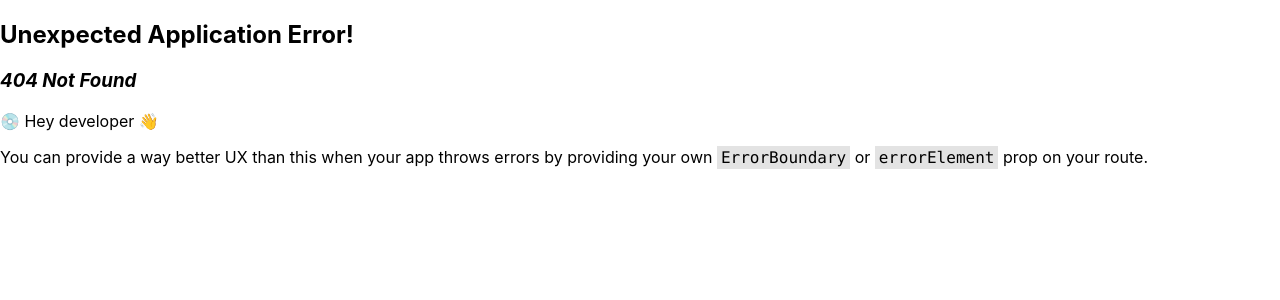
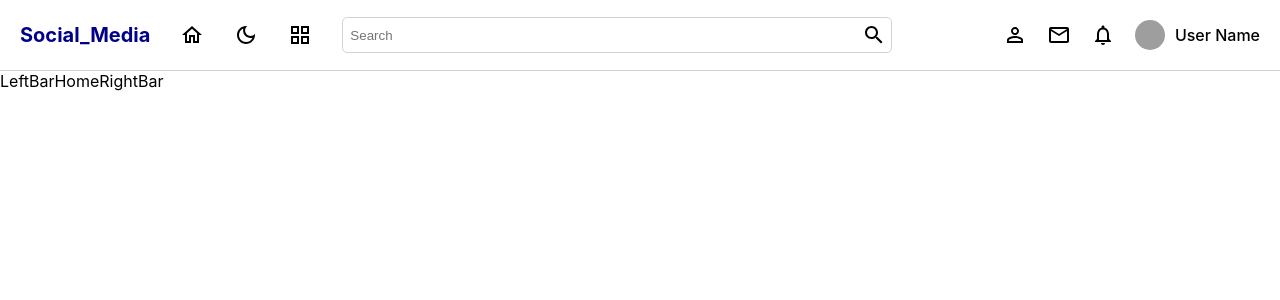
Before and after one commit to Pankaj-Jogale/sma-frontend, a React (Create React App) app: page / in a window 1280 px wide. Before the commit this address had no page. Shown: the top 300 px of the page. Built offline with nearby package versions, Linux system fonts and the light colour scheme; grey boxes are pictures that could not be loaded.

Commit message:
navbar-design

```diff
--- a/package.json
+++ b/package.json
@@ -3,6 +3,10 @@
   "version": "0.1.0",
   "private": true,
   "dependencies": {
+    "@emotion/react": "^11.10.6",
+    "@emotion/styled": "^11.10.6",
+    "@mui/icons-material": "^5.11.9",
+    "@mui/material": "^5.11.10",
     "@testing-library/jest-dom": "^5.16.5",
     "@testing-library/react": "^13.4.0",
     "@testing-library/user-event": "^13.5.0",
--- a/src/App.js
+++ b/src/App.js
@@ -1,13 +1,61 @@
 import "./App.css";
 import Login from "./pages/login/Login";
 import Register from "./pages/register/Register";
-import { createBrowserRouter, RouterProvider, Route } from "react-router-dom";
+import {
+  createBrowserRouter,
+  RouterProvider,
+  Route,
+  Outlet,
+  Navigate,
+} from "react-router-dom";
+import Navbar from "./components/navbar/Navbar";
+import LeftBar from "./components/leftBar/LeftBar";
+import RightBar from "./components/rightBar/RightBar";
+
+import Home from "./pages/home/Home";
+import Profile from "./pages/profile/Profile";
 
 function App() {
-  const Layout = () => {
-    return <div></div>;
+  const currentUser = true;
+  function Layout() {
+    return (
+      <div>
+        <Navbar />
+        <div style={{ display: "flex" }}>
+          <LeftBar />
+          <Outlet />
+          <RightBar />
+        </div>
+      </div>
+    );
+  }
+
+  const ProtectedRoute = ({ children }) => {
+    if (!currentUser) {
+      return <Navigate to="/login" />;
+    }
+
+    return children;
   };
   const router = createBrowserRouter([
+    {
+      path: "/",
+      element: (
+        <ProtectedRoute>
+          <Layout />
+        </ProtectedRoute>
+      ),
+      children: [
+        {
+          path: "/",
+          element: <Home />,
+        },
+        {
+          path: "/profile/:id",
+          element: <Profile />,
+        },
+      ],
+    },
     {
       path: "/login",
       element: <Login />,
--- /dev/null
+++ b/src/components/leftBar/LeftBar.jsx
@@ -0,0 +1,7 @@
+import "./leftBar.scss";
+
+const LeftBar = () => {
+  return <div className="leftBar">LeftBar</div>;
+};
+
+export default LeftBar;
--- /dev/null
+++ b/src/components/navbar/Navbar.jsx
@@ -0,0 +1,42 @@
+import "./navbar.scss";
+import HomeOutlinedIcon from "@mui/icons-material/HomeOutlined";
+import DarkModeOutlinedIcon from "@mui/icons-material/DarkModeOutlined";
+import GridViewOutlinedIcon from "@mui/icons-material/GridViewOutlined";
+import WbSunnyOutlinedIcon from "@mui/icons-material/WbSunnyOutlined";
+import NotificationsNoneOutlinedIcon from "@mui/icons-material/NotificationsNoneOutlined";
+import EmailOutlinedIcon from "@mui/icons-material/EmailOutlined";
+import PersonOutlineOutlinedIcon from "@mui/icons-material/PersonOutlineOutlined";
+import SearchOutlinedIcon from "@mui/icons-material/SearchOutlined";
+import { Link } from "react-router-dom";
+const Navbar = () => {
+  return (
+    <div className="navbar">
+      <div className="left">
+        <Link to="/" style={{ textDecoration: "none" }}>
+          <span>Social_Media</span>
+        </Link>
+        <HomeOutlinedIcon />
+        <DarkModeOutlinedIcon />
+        <GridViewOutlinedIcon />
+        <div className="search">
+          <input type="text" placeholder="Search" />
+          <SearchOutlinedIcon />
+        </div>
+      </div>
+      <div className="right">
+        <PersonOutlineOutlinedIcon />
+        <EmailOutlinedIcon />
+        <NotificationsNoneOutlinedIcon />
+        <div className="user">
+          <img
+            src="https://images.pexels.com/photos/3228732/pexels-photo-3228732.jpeg?auto=compress&cs=tinysrgb&w=1600"
+            alt=""
+          />
+          <span>User Name</span>
+        </div>
+      </div>
+    </div>
+  );
+};
+
+export default Navbar;
--- /dev/null
+++ b/src/components/navbar/navbar.scss
@@ -0,0 +1,51 @@
+.navbar {
+  display: flex;
+  align-items: center;
+  justify-content: space-between;
+  padding: 10px 20px;
+  height: 50px;
+  border-bottom: 1px solid lightgray;
+  .left {
+    display: flex;
+    align-items: center;
+    gap: 30px;
+    span {
+      font-weight: bold;
+      font-size: 20px;
+      color: darkblue;
+    }
+
+    .search {
+      display: flex;
+      align-items: center;
+      gap: 10px;
+      border: 1px solid lightgray;
+      border-radius: 5px;
+      padding: 5px;
+      input {
+        border: none;
+        width: 500px;
+      }
+    }
+  }
+  .right {
+    display: flex;
+    align-items: center;
+    gap: 20px;
+    .user {
+      display: flex;
+      align-items: center;
+      gap: 10px;
+      font-weight: 500;
+      img {
+        width: 30px;
+        height: 30px;
+        border-radius: 50%;
+        object-fit: cover;
+      }
+
+      span {
+      }
+    }
+  }
+}
--- /dev/null
+++ b/src/components/rightBar/RightBar.jsx
@@ -0,0 +1,7 @@
+import "./rightBar.scss";
+
+const RightBar = () => {
+  return <div className="rightBar">RightBar</div>;
+};
+
+export default RightBar;
```
Also changed, not shown: src/components/leftBar/leftBar.scss (added), src/components/rightBar/rightBar.scss (added), 1 other file (tests, documents, lock files or other folders).
